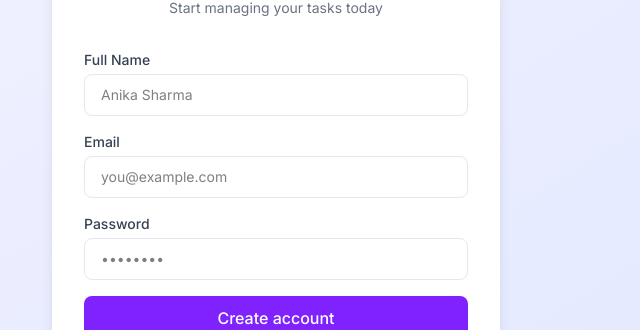
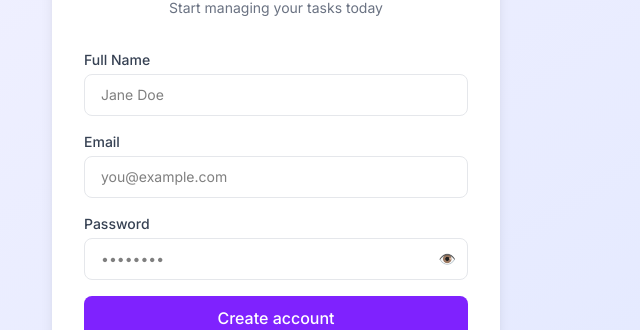
Before and after one commit to maureenmuchoki-hub/TO-DO-Task-Manager, a React app in the folder frontend/: page /register in a window 1280 px wide. Shown: the part 247-577 px from the top of the page, without its empty margins (364-1004 px from the left). Built offline with nearby package versions, Linux system fonts and the light colour scheme; the HTML template or start-up script is replaced by a standard one.

Commit message:
feat: add show/hide password toggle to Login and Register

```diff
--- a/frontend/src/pages/Login.jsx
+++ b/frontend/src/pages/Login.jsx
@@ -7,6 +7,7 @@
   const [form, setForm] = useState({ email: '', password: '' })
   const [error, setError] = useState('')
   const [loading, setLoading] = useState(false)
+  const [showPassword, setShowPassword] = useState(false)
   const navigate = useNavigate()
   const { login } = useAuth()
 
@@ -66,22 +67,29 @@
 
           <div>
             <label className="block text-sm font-medium text-gray-700 mb-1">Password</label>
+            <div className="relative">
               <input
-              type="password"
+                type={showPassword ? 'text' : 'password'}
                 name="password"
                 value={form.password}
                 onChange={handleChange}
                 placeholder="••••••••"
                 required
-              className="w-full border border-gray-200 rounded-lg px-4 py-2.5 text-sm focus:outline-none focus:ring-2 focus:ring-violet-400"
+                className="w-full border border-gray-200 rounded-lg px-4 py-2.5 text-sm focus:outline-none focus:ring-2 focus:ring-violet-400 pr-10"
               />
+              <button
+                type="button"
+                onClick={() => setShowPassword(!showPassword)}
+                className="absolute right-3 top-1/2 -translate-y-1/2 text-gray-400 hover:text-gray-600 text-sm">
+                {showPassword ? '🙈' : '👁️'}
+              </button>
+            </div>
           </div>
 
           <button
             type="submit"
             disabled={loading}
-            className="w-full bg-violet-600 hover:bg-violet-700 text-white font-medium py-2.5 rounded-lg transition disabled:opacity-50"
-          >
+            className="w-full bg-violet-600 hover:bg-violet-700 text-white font-medium py-2.5 rounded-lg transition disabled:opacity-50">
             {loading ? 'Signing in...' : 'Sign in'}
           </button>
         </form>
--- a/frontend/src/pages/Register.jsx
+++ b/frontend/src/pages/Register.jsx
@@ -7,6 +7,7 @@
   const [form, setForm] = useState({ name: '', email: '', password: '' })
   const [error, setError] = useState('')
   const [loading, setLoading] = useState(false)
+  const [showPassword, setShowPassword] = useState(false)
   const navigate = useNavigate()
   const { login } = useAuth()
 
@@ -58,7 +59,7 @@
               name="name"
               value={form.name}
               onChange={handleChange}
-              placeholder="Anika Sharma"
+              placeholder="Jane Doe"
               required
               className="w-full border border-gray-200 rounded-lg px-4 py-2.5 text-sm focus:outline-none focus:ring-2 focus:ring-violet-400"
             />
@@ -79,22 +80,29 @@
 
           <div>
             <label className="block text-sm font-medium text-gray-700 mb-1">Password</label>
+            <div className="relative">
               <input
-              type="password"
+                type={showPassword ? 'text' : 'password'}
                 name="password"
                 value={form.password}
                 onChange={handleChange}
                 placeholder="••••••••"
                 required
-              className="w-full border border-gray-200 rounded-lg px-4 py-2.5 text-sm focus:outline-none focus:ring-2 focus:ring-violet-400"
+                className="w-full border border-gray-200 rounded-lg px-4 py-2.5 text-sm focus:outline-none focus:ring-2 focus:ring-violet-400 pr-10"
               />
+              <button
+                type="button"
+                onClick={() => setShowPassword(!showPassword)}
+                className="absolute right-3 top-1/2 -translate-y-1/2 text-gray-400 hover:text-gray-600 text-sm">
+                {showPassword ? '🙈' : '👁️'}
+              </button>
+            </div>
           </div>
 
           <button
             type="submit"
             disabled={loading}
-            className="w-full bg-violet-600 hover:bg-violet-700 text-white font-medium py-2.5 rounded-lg transition disabled:opacity-50"
-          >
+            className="w-full bg-violet-600 hover:bg-violet-700 text-white font-medium py-2.5 rounded-lg transition disabled:opacity-50">
             {loading ? 'Creating account...' : 'Create account'}
           </button>
         </form>
```
Lines whose indentation alone changed are shown as unchanged.
